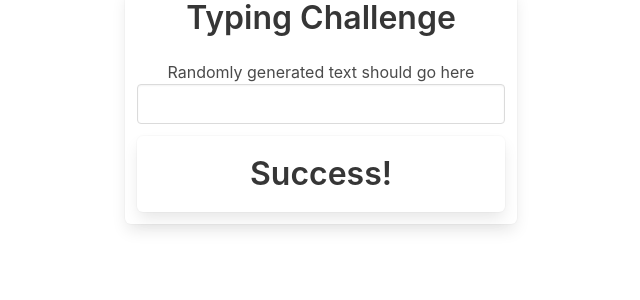
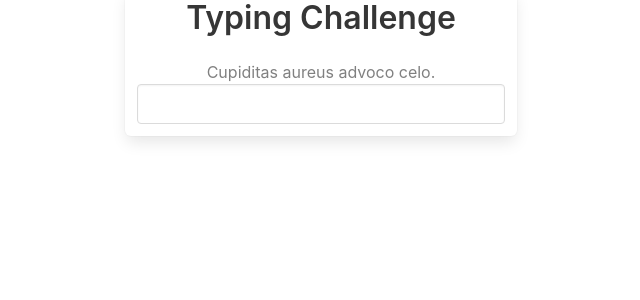
Before and after one commit to ken0901/Angular-Template-Syntax, an Angular app: page / in a window 1280 px wide. Shown: the top 300 px of the page, without its empty margins (319-959 px from the left). Built offline with nearby package versions, Linux system fonts and the light colour scheme.

Commit message:
Character,Styling by Comparison

```diff
--- a/src/app/projects/typing-challenge/typing-challenge.component.css
+++ b/src/app/projects/typing-challenge/typing-challenge.component.css
@@ -0,0 +1,12 @@
+.pending {
+    color: gray;
+}
+
+.correct {
+    color: green;
+}
+
+.incorrect {
+    color: red;
+    font-weight: bold;
+}
--- a/src/app/projects/typing-challenge/typing-challenge.component.html
+++ b/src/app/projects/typing-challenge/typing-challenge.component.html
@@ -3,13 +3,15 @@
         <div class="box column is-one-third">
             <h1 class="title has-text-centered">Typing Challenge</h1>
 
-            <p class="has-text-centered">Randomly generated text should go here</p>
+            <p class="has-text-centered">
+                <span [class]="compare(letter, enteredText[i])" *ngFor="let letter of randomText.split(''); let i = index;">{{letter}}</span>
+            </p>
 
             <div class="field">
-                <input class="input" />
+                <input class="input" (input)="onInput($event)"/>
             </div>
 
-            <div class="box has-text-centered">
+            <div class="box has-text-centered" *ngIf="enteredText === randomText">
                 <h1 class="title">Success!</h1>
             </div>
         </div>
--- a/src/app/projects/typing-challenge/typing-challenge.component.ts
+++ b/src/app/projects/typing-challenge/typing-challenge.component.ts
@@ -7,10 +7,41 @@ import { faker } from "@faker-js/faker";
   styleUrls: ['./typing-challenge.component.css']
 })
 export class TypingChallengeComponent implements OnInit {
+  randomText = faker.lorem.sentence();
+  enteredText = '';
+
+  // other way
+  // solved = false;
 
   constructor() { }
 
   ngOnInit(): void {
   }
 
+  onInput(event: Event){
+    const target = event.target as HTMLInputElement;
+    this.enteredText = target.value;
+
+    /*
+    * other way
+    * It can't be compared each character that is wrong.
+    *
+    if(target.value === this.randomText){
+      this.solved = true;
+    }
+    */
+  }
+
+  compare(randomLetter: string, enteredLetter: string){
+    if(!enteredLetter){
+      return 'pending';
+    }
+
+    return randomLetter === enteredLetter ? 'correct': 'incorrect';
+    // if(enteredLetter === randomLetter){
+    //   return 'correct';
+    // }else {
+    // return 'incorrect';
+    //}
+  }
 }
```
